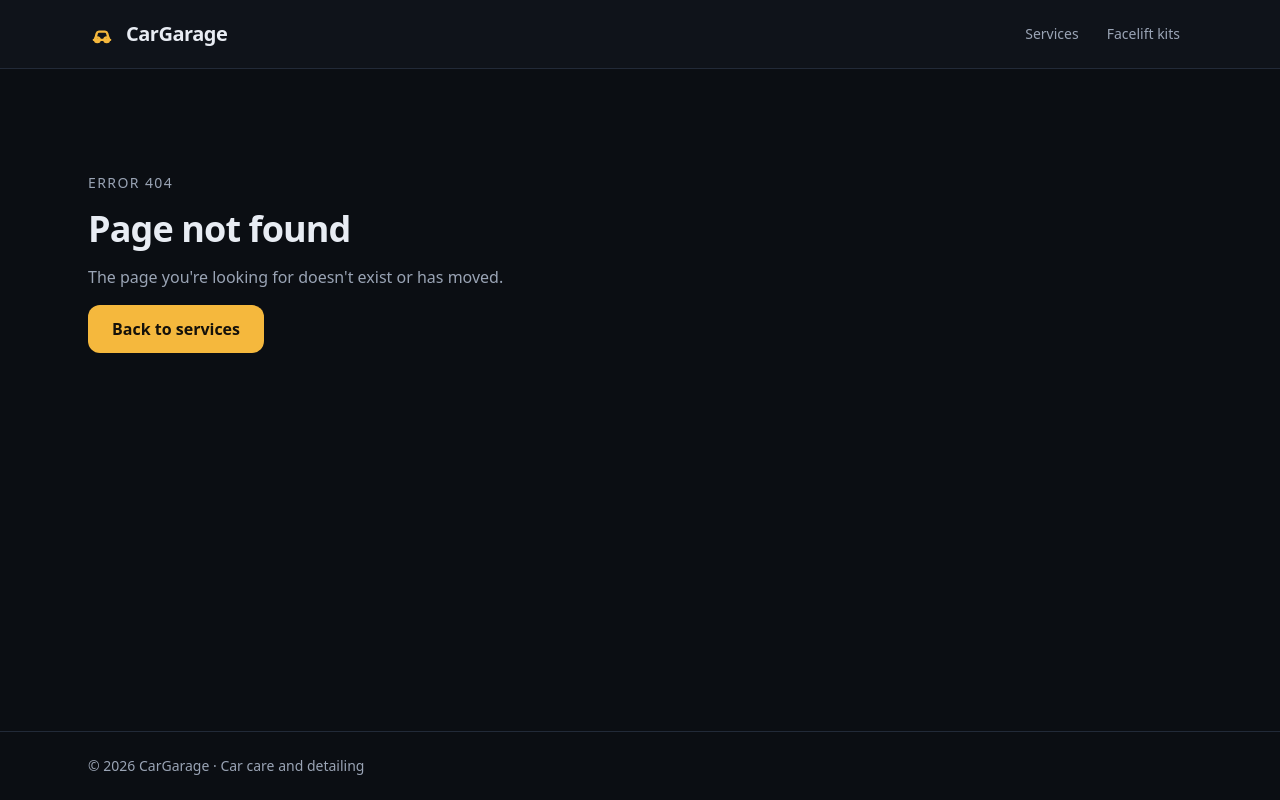
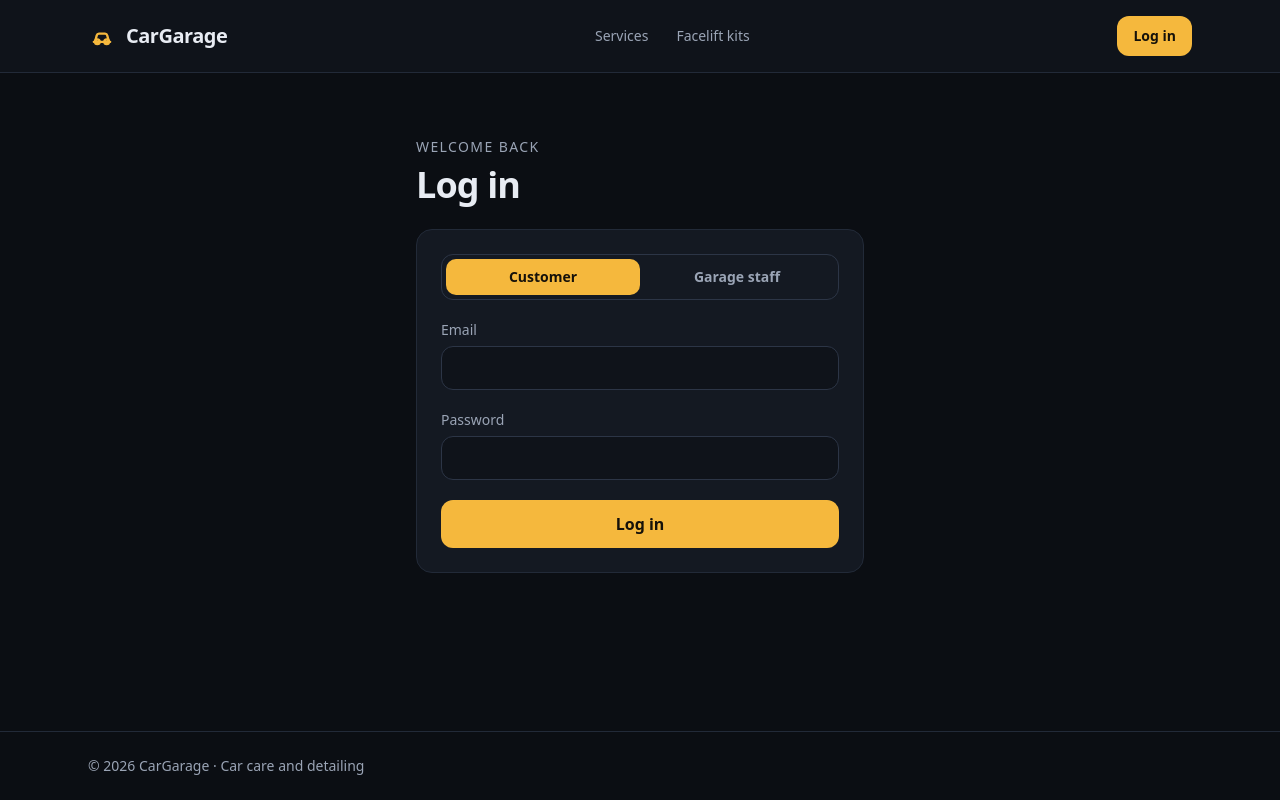
Before and after one commit to saurabhdixit03/cargarage, a React (Vite) app in the folder frontend/: page /login in a window 1280 px wide. Before the commit this address had no page. Built offline with nearby package versions, Linux system fonts and the light colour scheme.

Commit message:
Add login for customers and staff with a persisted session

```diff
--- a/frontend/src/App.tsx
+++ b/frontend/src/App.tsx
@@ -2,6 +2,7 @@ import { QueryClient, QueryClientProvider } from '@tanstack/react-query'
 import { BrowserRouter, Route, Routes } from 'react-router'
 import { AppLayout } from './components/layout/AppLayout'
 import { KitsPage } from './pages/KitsPage'
+import { LoginPage } from './pages/LoginPage'
 import { NotFoundPage } from './pages/NotFoundPage'
 import { ServicesPage } from './pages/ServicesPage'
 import { StyleGuide } from './pages/StyleGuide'
@@ -22,6 +23,7 @@ function App() {
           <Route element={<AppLayout />}>
             <Route index element={<ServicesPage />} />
             <Route path="facelift-kits" element={<KitsPage />} />
+            <Route path="login" element={<LoginPage />} />
             <Route path="style-guide" element={<StyleGuide />} />
             <Route path="*" element={<NotFoundPage />} />
           </Route>
--- /dev/null
+++ b/frontend/src/api/auth.ts
@@ -0,0 +1,27 @@
+import { useMutation } from '@tanstack/react-query'
+import { saveLogin } from '../auth/session'
+import { apiFetch } from './client'
+import type { AuthResponse, Role } from './types'
+
+export type LoginInput = {
+  email: string
+  password: string
+  role: Role
+}
+
+// Customers and the admin are separate accounts with separate login endpoints
+function loginPath(role: Role): string {
+  return role === 'ADMIN' ? '/auth/admin/login' : '/auth/customers/login'
+}
+
+// A mutation: a request that changes something (here, it starts a session). Runs only when the form calls mutate().
+export function useLogin() {
+  return useMutation({
+    mutationFn: ({ email, password, role }: LoginInput) =>
+      apiFetch<AuthResponse>(loginPath(role), {
+        method: 'POST',
+        body: JSON.stringify({ email, password }),
+      }),
+    onSuccess: saveLogin,
+  })
+}
--- /dev/null
+++ b/frontend/src/auth/session.ts
@@ -0,0 +1,78 @@
+import { useSyncExternalStore } from 'react'
+import type { AuthResponse, Role } from '../api/types'
+
+// Who is logged in. Kept in localStorage, so refreshing the page doesn't log you out.
+export type Session = {
+  token: string
+  userId: number
+  name: string
+  role: Role
+  expiresAt: number // when the token stops working, in milliseconds since 1970
+}
+
+const STORAGE_KEY = 'cargarage.session'
+const listeners = new Set<() => void>()
+
+function load(): Session | null {
+  try {
+    const raw = localStorage.getItem(STORAGE_KEY)
+    const session = raw ? (JSON.parse(raw) as Session) : null
+    return session && session.expiresAt > Date.now() ? session : null
+  } catch {
+    return null
+  }
+}
+
+let current: Session | null = load()
+
+function setSession(next: Session | null) {
+  current = next
+  if (next) {
+    localStorage.setItem(STORAGE_KEY, JSON.stringify(next))
+  } else {
+    localStorage.removeItem(STORAGE_KEY)
+  }
+  listeners.forEach((listener) => listener())
+}
+
+export function saveLogin(auth: AuthResponse) {
+  setSession({
+    token: auth.token,
+    userId: auth.userId,
+    name: auth.name,
+    role: auth.role,
+    expiresAt: Date.now() + auth.expiresInMinutes * 60_000,
+  })
+}
+
+export function logout() {
+  setSession(null)
+}
+
+// The token to send with a request, or null. An expired session is dropped instead of being sent.
+export function getToken(): string | null {
+  if (current && current.expiresAt <= Date.now()) {
+    setSession(null)
+  }
+  return current?.token ?? null
+}
+
+// Logging in or out in another browser tab updates this tab too
+window.addEventListener('storage', (event) => {
+  if (event.key === STORAGE_KEY) {
+    current = load()
+    listeners.forEach((listener) => listener())
+  }
+})
+
+function subscribe(listener: () => void) {
+  listeners.add(listener)
+  return () => {
+    listeners.delete(listener)
+  }
+}
+
+// Components call this to read the session; they re-render whenever someone logs in or out
+export function useSession(): Session | null {
+  return useSyncExternalStore(subscribe, () => current)
+}
--- a/frontend/src/components/layout/AppLayout.tsx
+++ b/frontend/src/components/layout/AppLayout.tsx
@@ -1,4 +1,7 @@
-import { Link, NavLink, Outlet } from 'react-router'
+import { useQueryClient } from '@tanstack/react-query'
+import { Link, NavLink, Outlet, useNavigate } from 'react-router'
+import { logout, useSession } from '../../auth/session'
+import { Button, ButtonLink } from '../ui/Button'
 
 // The current page's link is highlighted; NavLink also marks it with aria-current="page" for screen readers
 function navLinkClasses({ isActive }: { isActive: boolean }) {
@@ -9,6 +12,16 @@ function navLinkClasses({ isActive }: { isActive: boolean }) {
 
 // The frame around every page: top bar, the page itself (<Outlet />), footer
 export function AppLayout() {
+  const session = useSession()
+  const queryClient = useQueryClient()
+  const navigate = useNavigate()
+
+  function handleLogout() {
+    logout()
+    queryClient.clear() // forget data that belonged to this user
+    navigate('/')
+  }
+
   return (
     <div className="flex min-h-screen flex-col">
       <header className="border-b border-line bg-header">
@@ -42,6 +55,24 @@ export function AppLayout() {
               Facelift kits
             </NavLink>
           </nav>
+
+          <div className="flex items-center gap-3">
+            {session ? (
+              <>
+                <span className="text-sm text-muted">
+                  {session.name}
+                  {session.role === 'ADMIN' && ' · Admin'}
+                </span>
+                <Button variant="secondary" size="sm" onClick={handleLogout}>
+                  Log out
+                </Button>
+              </>
+            ) : (
+              <ButtonLink to="/login" size="sm">
+                Log in
+              </ButtonLink>
+            )}
+          </div>
         </div>
       </header>
 
--- a/frontend/src/components/ui/Button.tsx
+++ b/frontend/src/components/ui/Button.tsx
@@ -2,9 +2,10 @@ import { Link, type LinkProps } from 'react-router'
 import type { ButtonHTMLAttributes } from 'react'
 
 type Variant = 'primary' | 'secondary' | 'ghost'
+type Size = 'md' | 'sm'
 
 const baseClasses =
-  'inline-flex h-12 items-center justify-center gap-2 rounded-control px-6 font-semibold transition focus-visible:outline-2 focus-visible:outline-offset-2 focus-visible:outline-accent'
+  'inline-flex items-center justify-center gap-2 rounded-control font-semibold transition focus-visible:outline-2 focus-visible:outline-offset-2 focus-visible:outline-accent'
 
 // Full class names written out, so Tailwind can find them when it scans the code
 const variantClasses: Record<Variant, string> = {
@@ -13,16 +14,22 @@ const variantClasses: Record<Variant, string> = {
   ghost: 'text-muted hover:bg-raised hover:text-ink',
 }
 
+const sizeClasses: Record<Size, string> = {
+  md: 'h-12 px-6',
+  sm: 'h-10 px-4 text-sm',
+}
+
 type ButtonProps = ButtonHTMLAttributes<HTMLButtonElement> & {
   variant?: Variant
+  size?: Size
 }
 
 // For actions (save, book, cancel). type defaults to "button": a plain <button> inside a <form> would submit it by accident.
-export function Button({ variant = 'primary', type = 'button', className = '', ...props }: ButtonProps) {
+export function Button({ variant = 'primary', size = 'md', type = 'button', className = '', ...props }: ButtonProps) {
   return (
     <button
       type={type}
-      className={`${baseClasses} disabled:cursor-not-allowed disabled:opacity-50 ${variantClasses[variant]} ${className}`}
+      className={`${baseClasses} ${sizeClasses[size]} disabled:cursor-not-allowed disabled:opacity-50 ${variantClasses[variant]} ${className}`}
       {...props}
     />
   )
@@ -30,9 +37,10 @@ export function Button({ variant = 'primary', type = 'button', className = '', .
 
 type ButtonLinkProps = LinkProps & {
   variant?: Variant
+  size?: Size
 }
 
 // For going to another page: a real link (it can be opened in a new tab) that looks like a button
-export function ButtonLink({ variant = 'primary', className = '', ...props }: ButtonLinkProps) {
-  return <Link className={`${baseClasses} ${variantClasses[variant]} ${className}`} {...props} />
+export function ButtonLink({ variant = 'primary', size = 'md', className = '', ...props }: ButtonLinkProps) {
+  return <Link className={`${baseClasses} ${sizeClasses[size]} ${variantClasses[variant]} ${className}`} {...props} />
 }
--- /dev/null
+++ b/frontend/src/pages/LoginPage.tsx
@@ -0,0 +1,100 @@
+import { useState } from 'react'
+import { Navigate, useLocation } from 'react-router'
+import { useLogin } from '../api/auth'
+import { ApiError } from '../api/client'
+import type { Role } from '../api/types'
+import { useSession } from '../auth/session'
+import { Alert } from '../components/ui/Alert'
+import { Button } from '../components/ui/Button'
+import { Card } from '../components/ui/Card'
+import { Field } from '../components/ui/Field'
+
+const roleOptions: { value: Role; label: string }[] = [
+  { value: 'CUSTOMER', label: 'Customer' },
+  { value: 'ADMIN', label: 'Garage staff' },
+]
+
+export function LoginPage() {
+  const [role, setRole] = useState<Role>('CUSTOMER')
+  const [email, setEmail] = useState('')
+  const [password, setPassword] = useState('')
+  const login = useLogin()
+  const session = useSession()
+  const location = useLocation()
+
+  // Once logged in, go back to the page that sent you here (or home)
+  if (session) {
+    const from = (location.state as { from?: string } | null)?.from ?? '/'
+    return <Navigate to={from} replace />
+  }
+
+  // A 400 comes with messages per field; anything else (e.g. a wrong password, 401) is one message for the form
+  const fieldErrors = login.error instanceof ApiError ? login.error.fieldErrors : {}
+  const formError = login.error && Object.keys(fieldErrors).length === 0 ? login.error.message : null
+
+  return (
+    <section className="mx-auto flex max-w-md flex-col gap-6 py-6">
+      <div>
+        <p className="text-sm tracking-widest text-muted uppercase">Welcome back</p>
+        <h1 className="mt-2 font-display text-4xl font-bold tracking-tight">Log in</h1>
+      </div>
+
+      <Card>
+        {/* noValidate: the backend's validation messages are shown, so the rules live in one place */}
+        <form
+          noValidate
+          className="flex flex-col gap-5"
+          onSubmit={(event) => {
+            event.preventDefault()
+            login.mutate({ email, password, role })
+          }}
+        >
+          <fieldset className="flex rounded-control border border-line-strong p-1">
+            <legend className="sr-only">Log in as</legend>
+            {roleOptions.map((option) => (
+              <label
+                key={option.value}
+                className={`flex-1 cursor-pointer rounded-[10px] px-4 py-2 text-center text-sm font-semibold transition has-[:focus-visible]:outline-2 has-[:focus-visible]:outline-accent ${
+                  role === option.value ? 'bg-accent text-accent-ink' : 'text-muted hover:text-ink'
+                }`}
+              >
+                <input
+                  type="radio"
+                  name="role"
+                  value={option.value}
+                  checked={role === option.value}
+                  onChange={() => setRole(option.value)}
+                  className="sr-only"
+                />
+                {option.label}
+              </label>
+            ))}
+          </fieldset>
+
+          <Field
+            label="Email"
+            type="email"
+            autoComplete="email"
+            value={email}
+            onChange={(event) => setEmail(event.target.value)}
+            error={fieldErrors.email}
+          />
+          <Field
+            label="Password"
+            type="password"
+            autoComplete="current-password"
+            value={password}
+            onChange={(event) => setPassword(event.target.value)}
+            error={fieldErrors.password}
+          />
+
+          {formError && <Alert>{formError}</Alert>}
+
+          <Button type="submit" disabled={login.isPending} className="w-full">
+            {login.isPending ? 'Logging in…' : 'Log in'}
+          </Button>
+        </form>
+      </Card>
+    </section>
+  )
+}
```
Also changed, not shown: frontend/src/api/client.ts (+12 -1 lines), frontend/src/api/types.ts (+12 -0 lines).
